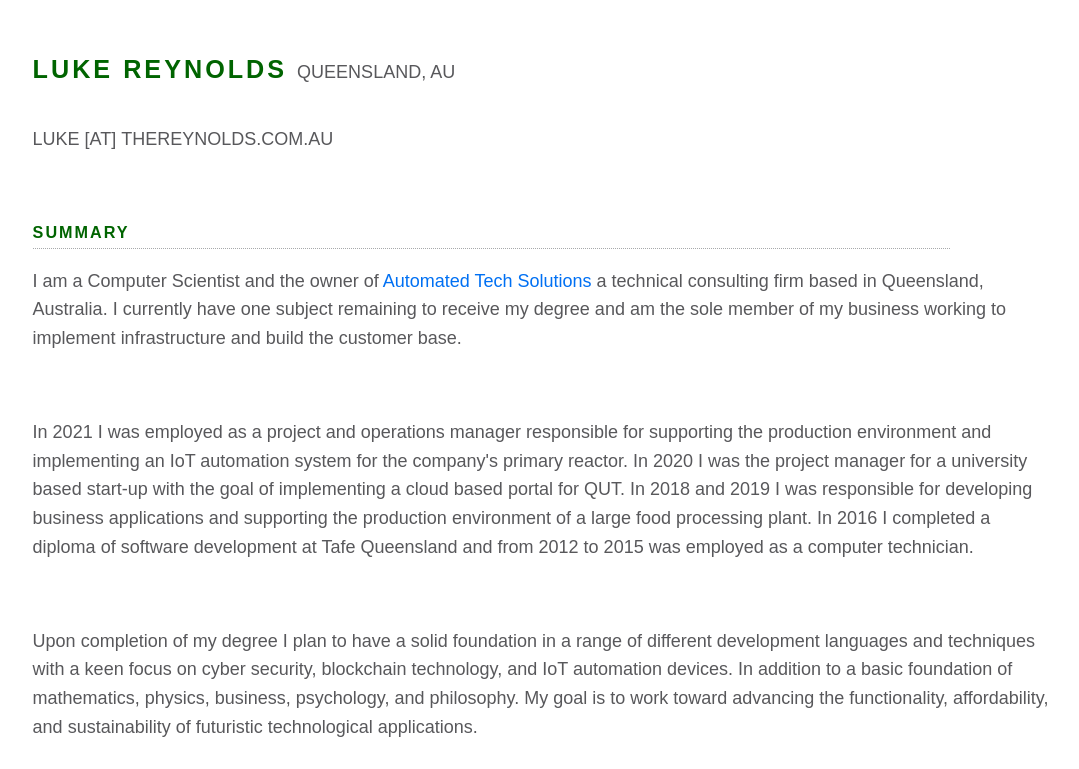
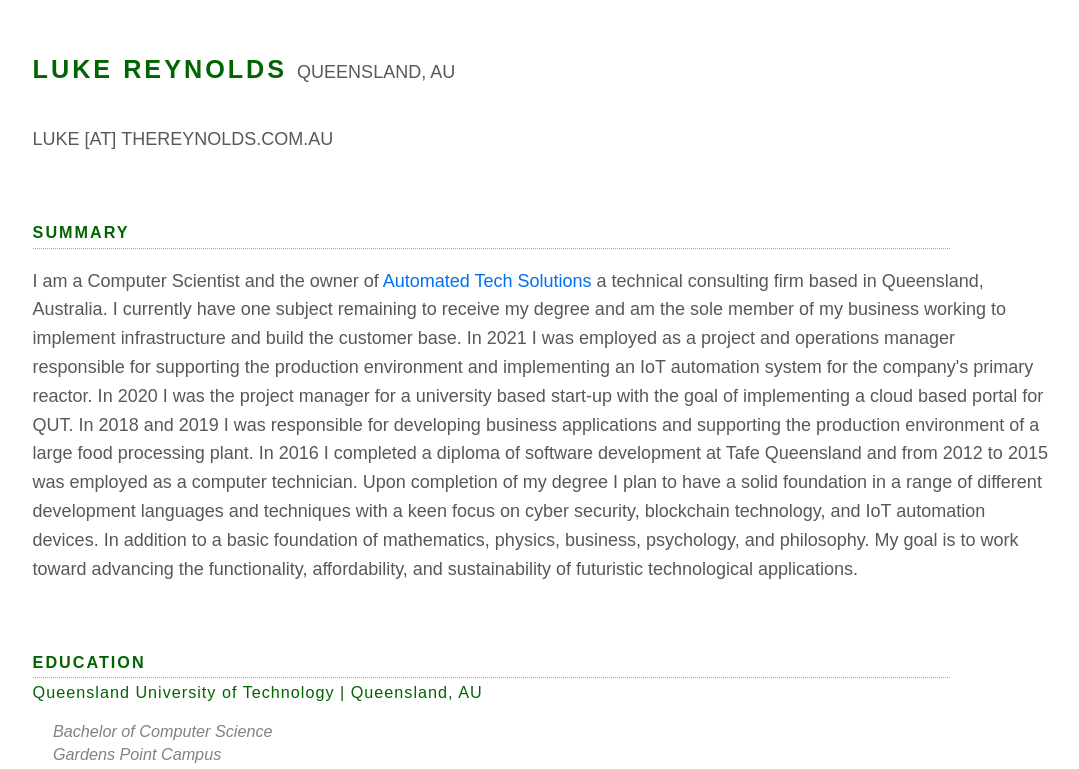
Before and after one commit to lreynolds188/Portfolio, a Next.js app: page /resume in a window 1280 px wide. Shown: the part 179-948 px from the top of the page, without its empty margins (98-1177 px from the left). Built offline with nearby package versions, Linux system fonts and the light colour scheme.

Commit message:
Update resume.js

```diff
--- a/pages/resume.js
+++ b/pages/resume.js
@@ -21,16 +21,14 @@ export default function Home() {
           <p className={styles.contact}>
             I am a Computer Scientist and the owner of <a href="https://automatedtechnicalsolutions.com">Automated Tech Solutions</a> a technical consulting firm based in Queensland, Australia.
             I currently have one subject remaining to receive my degree and am the sole member of my business working to implement infrastructure and build the customer base.
-          </p><br /><br />
-          <p className={styles.contact}>
+
             In 2021 I was employed as a project and operations manager responsible for supporting the production environment
             and implementing an IoT automation system for the company's primary reactor.
             In 2020 I was the project manager for a university based start-up with the goal of implementing a cloud
             based portal for QUT. In 2018 and 2019 I was responsible for developing business applications and supporting
             the production environment of a large food processing plant. In 2016 I completed a diploma of software development
             at Tafe Queensland and from 2012 to 2015 was employed as a computer technician.
-          </p><br /><br />
-          <p className={styles.contact}>
+
             Upon completion of my degree I plan to have a solid foundation in a range of different development
             languages and techniques with a keen focus on cyber security, blockchain technology, and IoT automation devices. In addition to a
             basic foundation of mathematics, physics, business, psychology, and philosophy.
```
